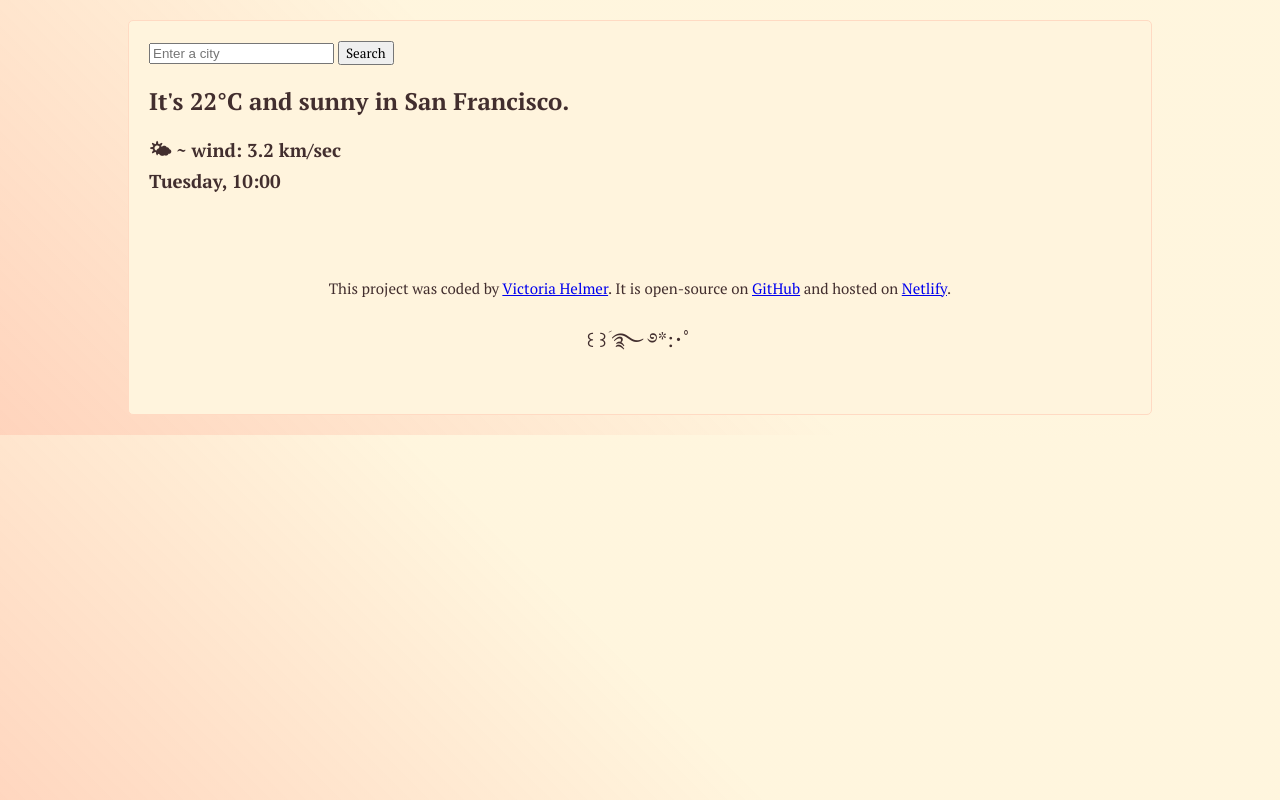
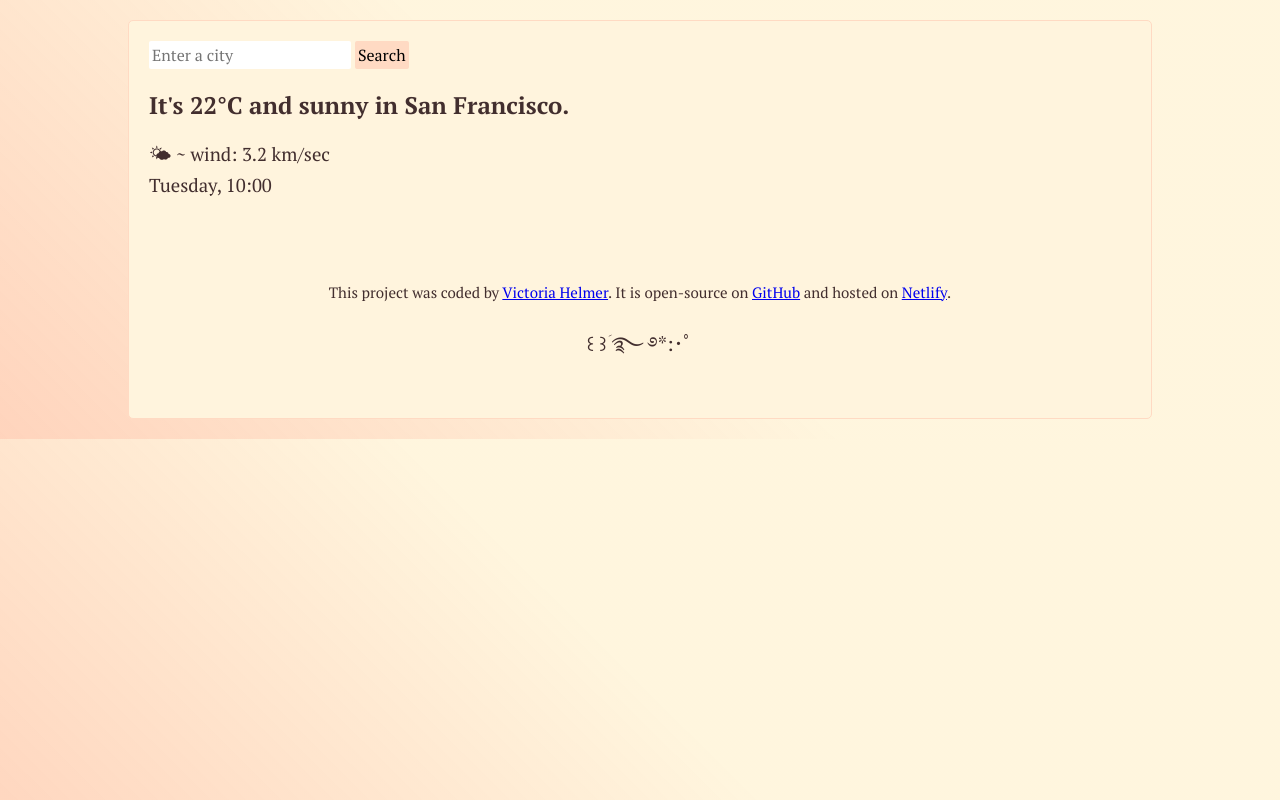
Before and after one commit to victoriadesigns/el-tiempo-7, a plain HTML site: page index.html in a window 1280 px wide. Drawn offline with Linux system fonts and the light colour scheme.

Commit message:
Changed h3 font weight & beautified the search bar + button

```diff
--- a/index.html
+++ b/index.html
@@ -13,13 +13,14 @@
 <body>
     <div class="container">
     <main>
-          <form action="search" class="enter-city" id="city-form">
+          <form action="search" id="city-form">
             <input
               type="text"
               name="name"
               id="typed-city"
               required
               placeholder="Enter a city"
+              class = "search-form"
             />
             <button type="submit" class="btn btn-light">Search</button>
           </form>
--- a/src/style.css
+++ b/src/style.css
@@ -13,17 +13,33 @@ body{
     font-family: 'PT Serif', serif;
 }
 
-.enter-city{
+.search-form{
     font-family: 'PT Serif', serif;
+    padding: 3px;
+    border:none;
+    border-radius: 2px;
+    font-size:16px;
 }
 
+
+
 button{
+    background: #ffdac3;
     cursor: pointer;
     font-family: 'PT Serif', serif;
+    padding: 3px;
+    border: none;
+    border-radius: 2px;
+    font-size:16px;
 }
 
 button:hover {
-    box-shadow: 0px 2px 40px 0px #ffdac3;
+    box-shadow: 2px 2px 2px 0px #e3a57f;
+
+}
+
+h3{
+    font-weight:100;
 }
 
 footer{
```
